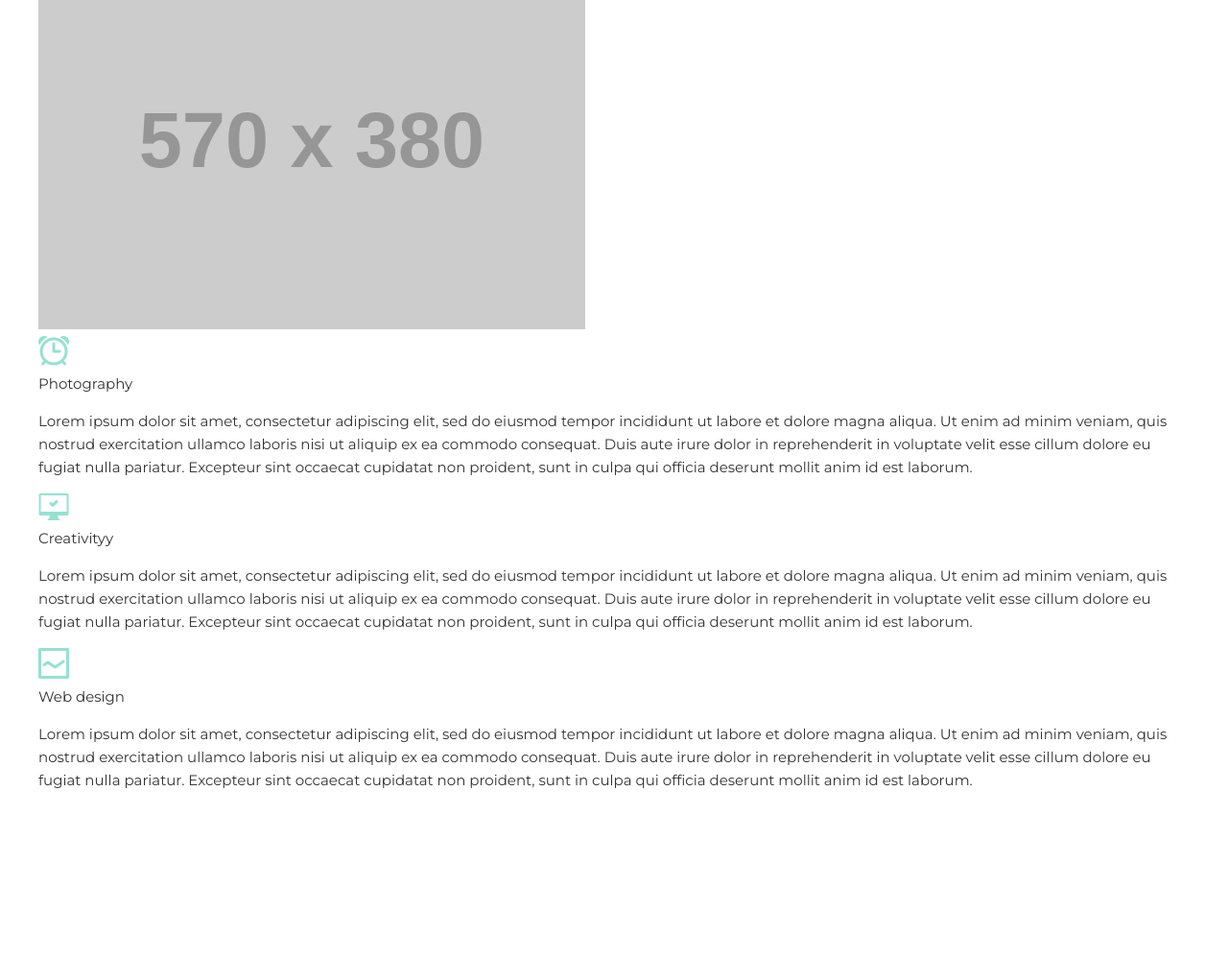
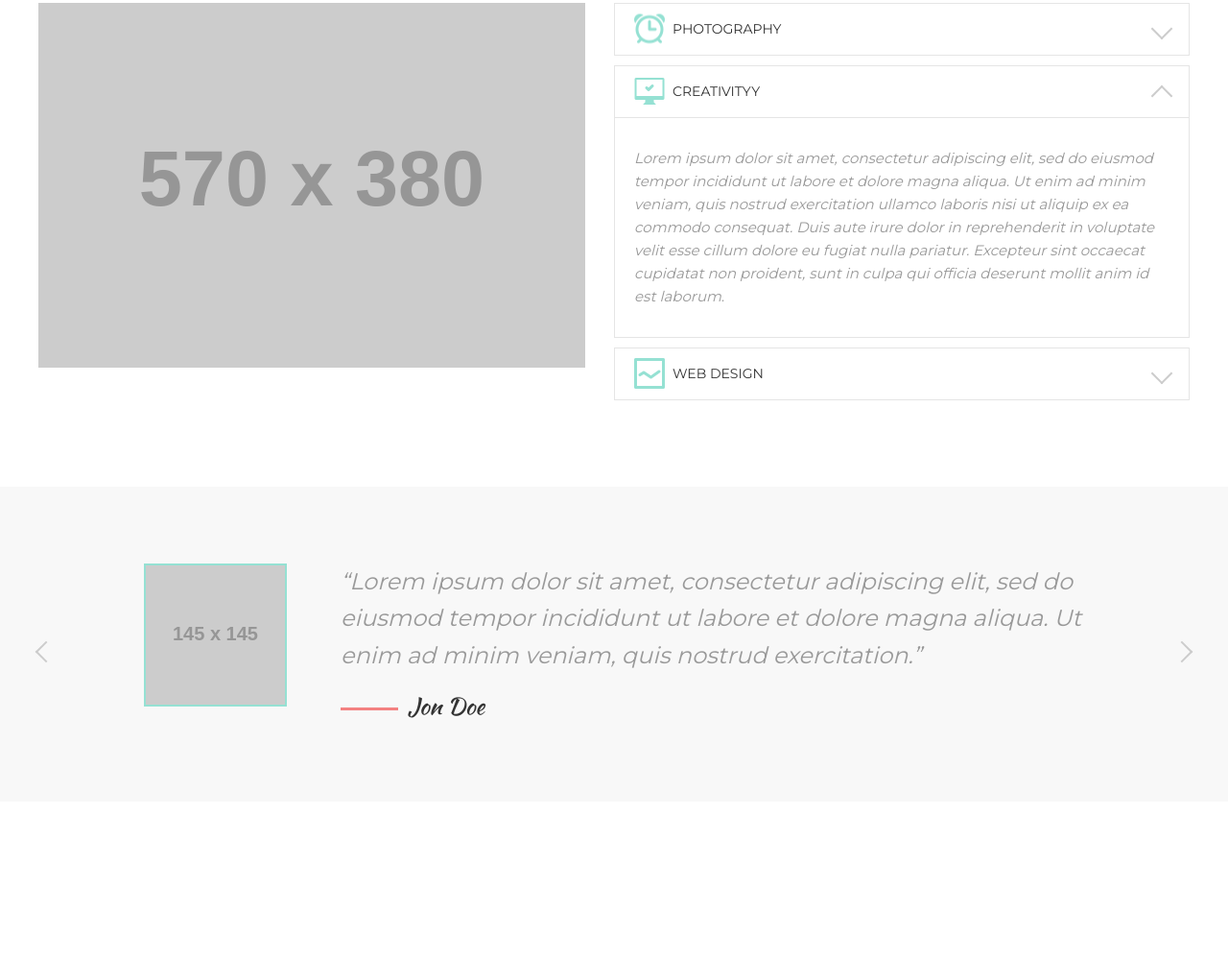
Before and after one commit to advatunes/mogo, a plain HTML site: page index.html in a window 1280 px wide. Shown: the part 3520-4519 px from the top of the page at 96% size. After the commit the page ends 4355 px from the top, so only its background shows below. Drawn offline with Linux system fonts and the light colour scheme; placeholder pictures from the web are drawn by us.

Commit message:
Update style.css

```diff
--- a/assets/css/style.css
+++ b/assets/css/style.css
@@ -227,11 +227,16 @@ hr {
 }
 
 .section--devices {
+  margin-bottom: 40px;
   padding-bottom: 0;
 
   background: url("../images/devices-bg.jpg") center no-repeat;
   -webkit-background-size: cover;
   background-size: cover;
+}
+
+.section--gray {
+  background-color: #f8f8f8;
 }
 
 .section__header {
@@ -410,3 +415,150 @@ hr {
   right: 0;
   z-index: 1;
 }
+
+/* We do */
+.wedo {
+  display: flex;
+}
+
+.wedo__item {
+  width: 50%;
+}
+
+/* Accordion */
+
+.accordion__item {
+  margin-bottom: 10px;
+  border: 1px solid #e5e5e5;
+}
+
+.accordion__item.active .accordion__content {
+  display: block;
+}
+
+.accordion__header {
+  padding: 15px 20px 15px 60px;
+  position: relative;
+  border-bottom: 1px solid transparent;
+  cursor: pointer;
+}
+
+.accordion__item.active .accordion__header {
+  border-bottom-color: #e5e5e5;
+}
+
+.accordion__item.active .accordion__header:after {
+  transform: translateY(-50%) rotate(-45deg);
+  margin-top: 5px;
+}
+
+.accordion__header:after {
+  content: "";
+  display: block;
+  width: 16px;
+  height: 16px;
+
+  border-top: 2px solid #ccc;
+  border-right: 2px solid #ccc;
+  position: absolute;
+  top: 50%;
+  right: 20px;
+  z-index: 1;
+  transform: translateY(-50%) rotate(135deg);
+}
+
+.accordion__icon {
+  position: absolute;
+  top: 50%;
+  left: 20px;
+  z-index: 1;
+  transform: translateY(-50%);
+}
+
+.accordion__content {
+  padding: 15px 20px;
+  display: none;
+  font-size: 15px;
+  color: #999;
+  font-style: italic;
+  font-weight: 300;
+}
+
+.accordion__title {
+  font-size: 14px;
+  color: #333;
+  text-transform: uppercase;
+}
+
+/* Reviews*/
+
+.reviews {
+  padding: 0 110px;
+  position: relative;
+}
+
+.reviews__item {
+  padding-left: 205px;
+  position: relative;
+}
+
+.reviews__photo {
+  border: 2px solid #95e1d3;
+  position: absolute;
+  top: 0;
+  left: 0;
+  z-index: 1;
+}
+
+.reviews__text {
+  margin-bottom: 15px;
+  font-size: 24px;
+  font-style: italic;
+  font-weight: 300;
+  color: #999;
+}
+
+.reviews__author {
+  font-family: "Kaushan Script", cursive;
+  font-size: 24px;
+  color: #333;
+}
+
+.reviews__author:before {
+  content: "";
+  display: inline-block;
+  vertical-align: middle;
+  width: 60px;
+  height: 3px;
+  margin-right: 10px;
+  background-color: #f38181;
+}
+
+.reviews__btn {
+  font-size: 0;
+  color: transparent;
+  position: absolute;
+  top: 50%;
+  z-index: 1;
+  transform: translateY(-50%);
+}
+
+.reviews__btn:after {
+  content: "";
+  display: block;
+  width: 16px;
+  height: 16px;
+
+  border-top: 2px solid #ccc;
+  border-left: 2px solid #ccc;
+}
+
+.reviews__btn--prev {
+  left: 0;
+  transform: rotate(-45deg);
+}
+
+.reviews__btn--next {
+  right: 0;
+  transform: rotate(135deg);
+}
```
